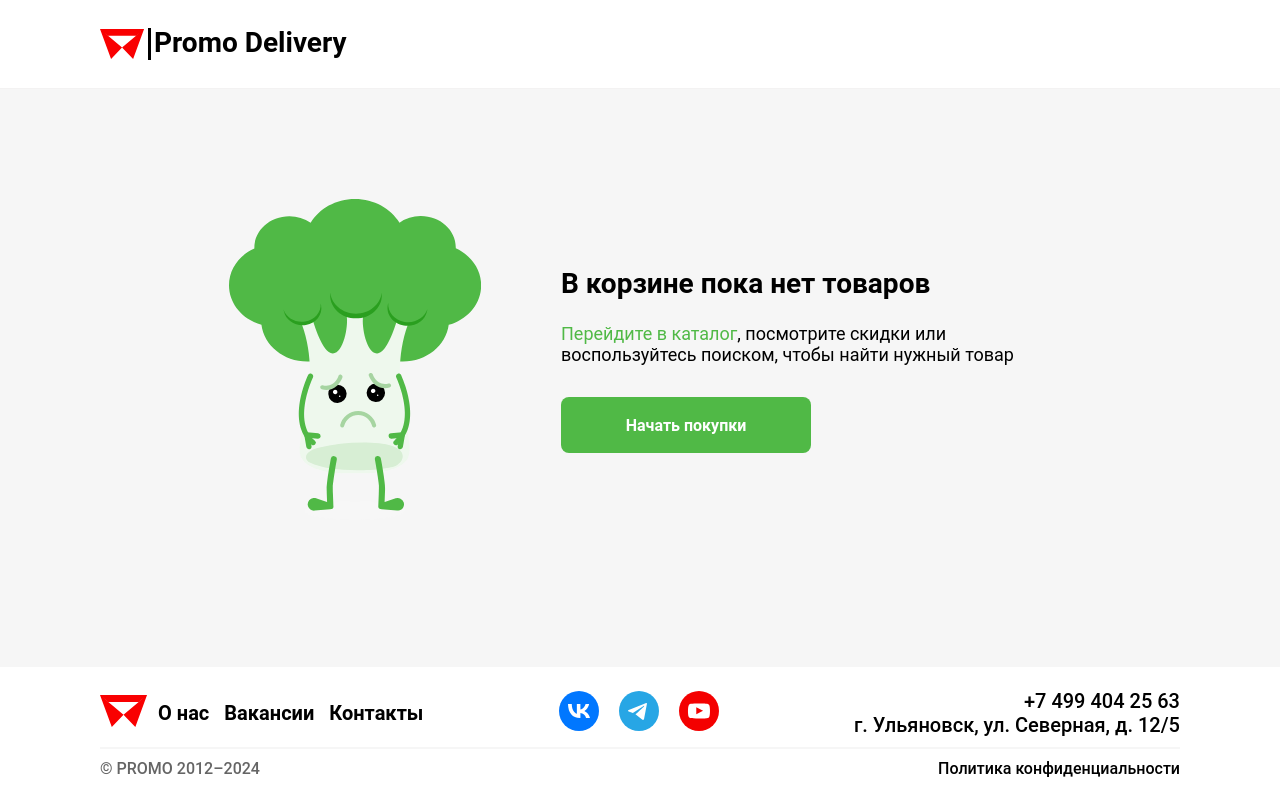
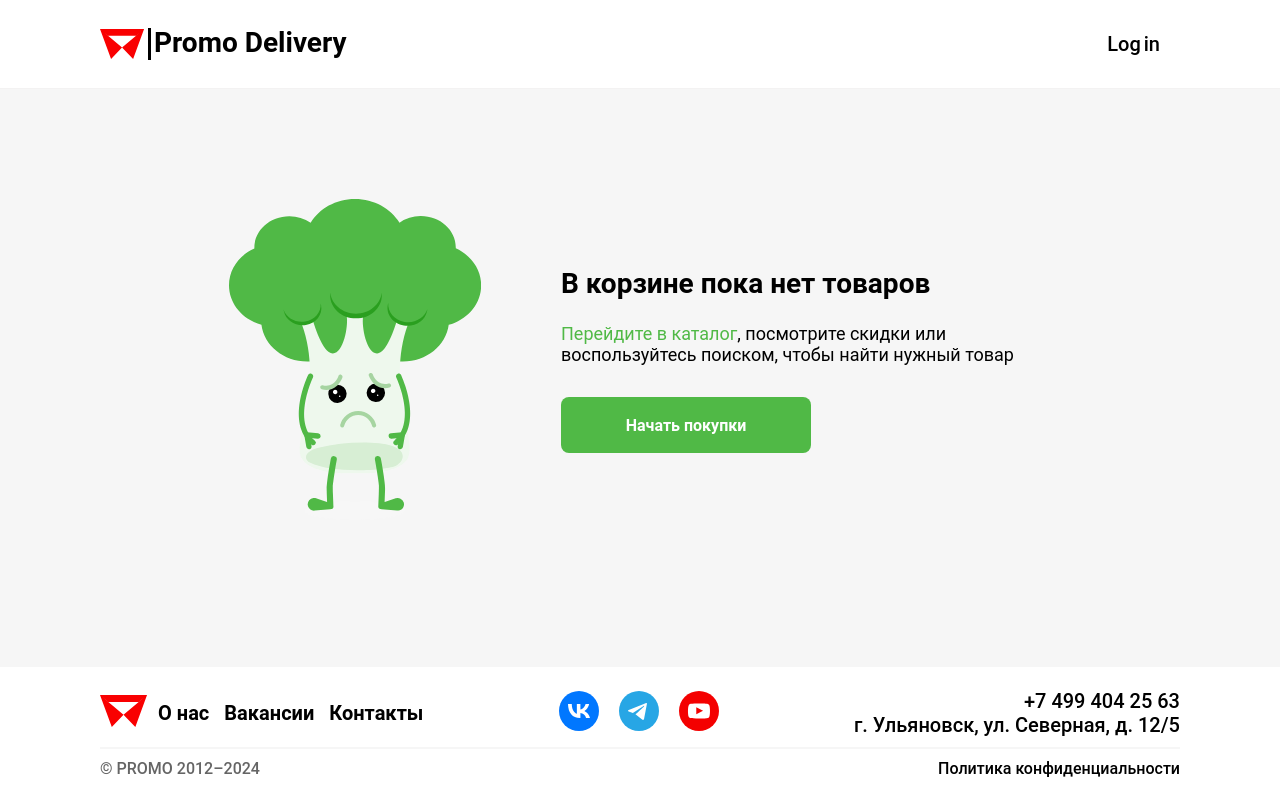
Before and after one commit to DmitrijKl/PromoProjectDiplom, a React (Vite) app: page /cart in a window 1280 px wide. Built offline with nearby package versions, Linux system fonts and the light colour scheme.

Commit message:
Added authorization

```diff
--- a/package.json
+++ b/package.json
@@ -16,6 +16,7 @@
     "prepare": "husky && husky install"
   },
   "dependencies": {
+    "@auth0/auth0-react": "^2.2.4",
     "@emotion/react": "^11.13.0",
     "@emotion/styled": "^11.13.0",
     "@mui/material": "^5.16.5",
--- a/src/Redux/store.ts
+++ b/src/Redux/store.ts
@@ -2,10 +2,11 @@ import { configureStore } from "@reduxjs/toolkit";
 import productSlice from "./productsSlice/productSlice";
 import cartSlice from "./cartSlice/cartSlice";
 import filterSlice from "./filterSlice/filterSlice";
+import userSlice from "./userSlice/userSlice";
 import { useDispatch } from "react-redux";
 
 export const store = configureStore({
-  reducer: { productSlice, cartSlice, filterSlice },
+  reducer: { productSlice, cartSlice, filterSlice, userSlice },
 });
 
 export type IRootState = ReturnType<typeof store.getState>;
--- /dev/null
+++ b/src/Redux/userSlice/userSlice.tsx
@@ -0,0 +1,36 @@
+import { createSlice } from "@reduxjs/toolkit";
+import type { PayloadAction } from "@reduxjs/toolkit";
+
+export interface FilterSliceState {
+  isAuth: string | null;
+  email: string;
+  token?: string;
+  id?: number | null;
+}
+
+const initialState: FilterSliceState = {
+  isAuth: localStorage.getItem("isAuth"),
+  email: "",
+  token: "",
+  id: null,
+};
+
+export const userSlice = createSlice({
+  name: "user",
+  initialState,
+  reducers: {
+    setUser(state, action) {
+      state.email = action.payload.email;
+      state.token = action.payload.token;
+      state.id = action.payload.id;
+      state.isAuth = action.payload.isAuth;
+    },
+    removeUser(state, action) {
+      state.isAuth = action.payload.isAuth;
+    },
+  },
+});
+
+export const { setUser, removeUser } = userSlice.actions;
+
+export default userSlice.reducer;
--- a/src/components/header/Header.tsx
+++ b/src/components/header/Header.tsx
@@ -7,9 +7,13 @@ import { useSelector } from "react-redux";
 import { useEffect } from "react";
 import { addItemsFromLocalStorage } from "../../Redux/cartSlice/cartSlice";
 import SearchInput from "../searchInput/SearchInput";
+import { useAuth0 } from "@auth0/auth0-react";
+import { Avatar } from "@mui/material";
 
 const Header: React.FC = () => {
   const { items } = useSelector((state: IRootState) => state.cartSlice);
+  const { logout, loginWithRedirect, isLoading, user } = useAuth0();
+
   const dispatch = useAppDispatch();
   const location = useLocation();
   const totalCount = items.reduce((sum: number, item) => {
@@ -39,6 +43,26 @@ const Header: React.FC = () => {
         </Link>
         {location.pathname !== "/cart" &&
           !location.pathname.includes("/product/") && <SearchInput />}
+
+        <div className={styles.cartAuthContainer}>
+          {!isLoading && !user && (
+            <button onClick={() => loginWithRedirect()} className={styles.Auth}>
+              Log in
+            </button>
+          )}
+          {!isLoading && user && (
+            <div className={styles.userLogin}>
+              <Avatar
+                className={styles.userPhoto}
+                alt="User Photo"
+                src={user.picture}
+              />
+              <button onClick={() => logout()} className={styles.Auth}>
+                Log out
+              </button>
+            </div>
+          )}
+
           {location.pathname !== "/cart" && (
             <Link to="/cart" className={styles.cartBtn}>
               Корзина
@@ -47,6 +71,7 @@ const Header: React.FC = () => {
             </Link>
           )}
         </div>
+      </div>
     </header>
   );
 };
--- a/src/components/header/header.module.scss
+++ b/src/components/header/header.module.scss
@@ -14,6 +14,38 @@ header {
   border-bottom: 1px solid #f3f2f2;
   background-color: #fff;
   height: 89px;
+  .cartAuthContainer {
+    display: flex;
+    align-items: center;
+    .userLogin {
+      display: flex;
+      align-items: center;
+      box-shadow: rgba(0, 0, 0, 0.05) 0px 4px 18px;
+      border-radius: 20px;
+      padding: 4px 9px;
+      margin-right: 20px;
+      button {
+        margin-right: 0;
+      }
+      .userPhoto {
+        margin-right: 10px;
+      }
+    }
+    .Auth {
+      background-color: white;
+      border: none;
+      color: black;
+      font-weight: 500;
+      margin-right: 20px;
+      word-spacing: -2px;
+      cursor: pointer;
+      transition: all 0.2s;
+      font-size: 20px;
+      &:hover {
+        opacity: 0.7;
+      }
+    }
+  }
   .cartBtn {
     display: flex;
     align-items: center;
--- a/src/components/products/Product.tsx
+++ b/src/components/products/Product.tsx
@@ -34,7 +34,6 @@ const Product: React.FC<ProductProps> = ({
     state.cartSlice.items.find((item: CartItem) => item.id === id),
   );
   const addedCount: number = cartItem ? cartItem.count : 0;
-
   const onClickAdd = () => {
     const item: CartItem = {
       description,
--- a/src/components/products/Products.tsx
+++ b/src/components/products/Products.tsx
@@ -21,7 +21,6 @@ const Products: React.FC = () => {
     (state: IRootState) => state.filterSlice,
   );
   useEffect(() => {
-    console.log(searchValue);
     dispatch(fetchProducts({ currentPage, categoryName, searchValue }));
   }, [currentPage, categoryName, searchValue]);
 
--- a/src/main.tsx
+++ b/src/main.tsx
@@ -3,6 +3,7 @@ import { Provider } from "react-redux";
 import App from "./App";
 import { store } from "./Redux/store";
 import { BrowserRouter } from "react-router-dom";
+import { Auth0Provider } from "@auth0/auth0-react";
 
 const container = document.getElementById("root");
 
@@ -10,11 +11,19 @@ if (container) {
   const root = createRoot(container);
 
   root.render(
-    <Provider store={store}>
-      <BrowserRouter>
-        <App />
-      </BrowserRouter>
-    </Provider>,
+    <Auth0Provider
+      domain="dev-z10m886c53l72pjv.us.auth0.com"
+      clientId="THhuqbnMxXULsrNu2iv6Jqbc9gr8MY4M"
+      authorizationParams={{
+        redirect_uri: window.location.origin,
+      }}
+    >
+      <Provider store={store}>
+        <BrowserRouter>
+          <App />
+        </BrowserRouter>
+      </Provider>
+    </Auth0Provider>,
   );
 } else {
   throw new Error(
--- a/src/pages/ProductFull/ProductFull.module.scss
+++ b/src/pages/ProductFull/ProductFull.module.scss
@@ -1,6 +1,8 @@
 .loading {
+  height: 40vh;
   display: flex;
   align-items: center;
+  justify-content: center;
   gap: 20px;
 }
 .root {
```
Also changed, not shown: .eslintrc.json, 2 other files (tests, documents, lock files or other folders). Lines whose indentation alone changed are shown as unchanged.
